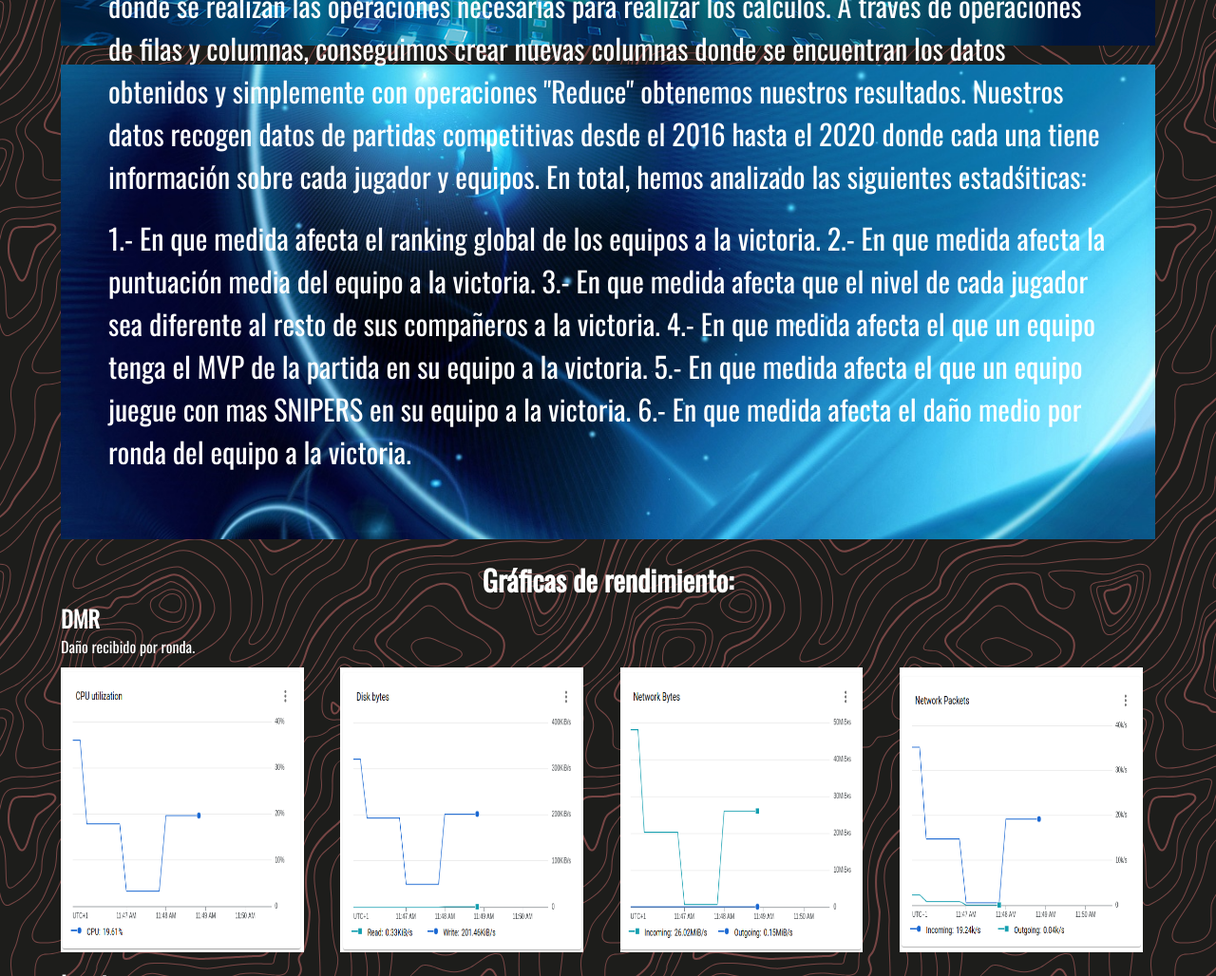
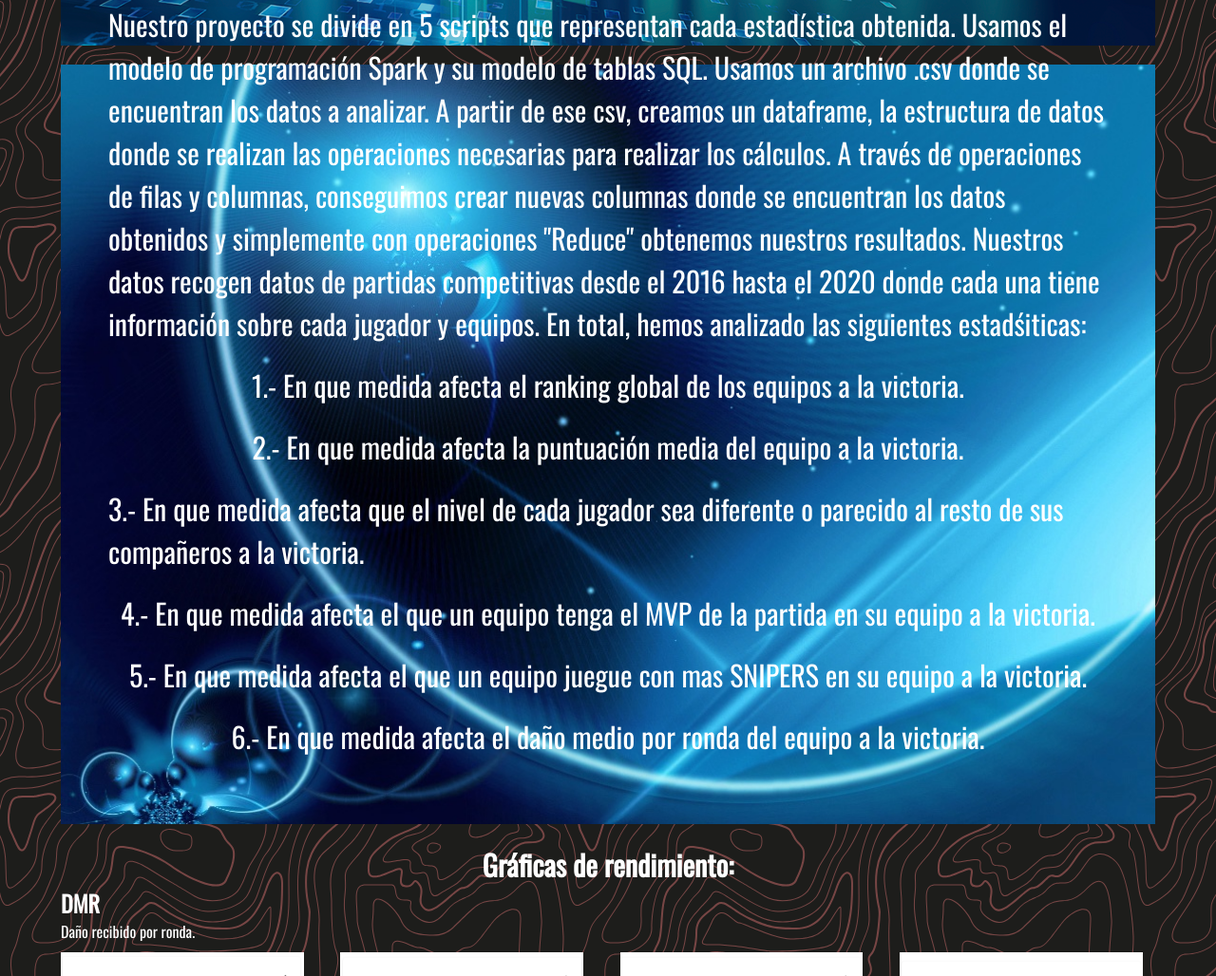
Before and after one commit to jmeitin/jmeitin.github.io, a plain HTML site: page index.html in a window 1280 px wide. Shown: the part 2614-3642 px from the top of the page at 95% size. Drawn offline with nearby package versions, Linux system fonts and the light colour scheme.

```diff
--- a/index.html
+++ b/index.html
@@ -127,13 +127,12 @@
 
                 En total, hemos analizado las siguientes estadśiticas:
             </p>
-            <p>
-                1.- En que medida afecta el ranking global de los equipos a la victoria.
-                2.- En que medida afecta la puntuación media del equipo a la victoria.
-                3.- En que medida afecta que el nivel de cada jugador sea diferente al resto de sus compañeros a la victoria.
-                4.- En que medida afecta el que un equipo tenga el MVP de la partida en su equipo a la victoria.
-                5.- En que medida afecta el que un equipo juegue con mas SNIPERS en su equipo a la victoria.
-                6.- En que medida afecta el daño medio por ronda del equipo a la victoria.</p>
+            <p>1.- En que medida afecta el ranking global de los equipos a la victoria.</p>
+            <p>2.- En que medida afecta la puntuación media del equipo a la victoria.</p>
+            <p>3.- En que medida afecta que el nivel de cada jugador sea diferente o parecido al resto de sus compañeros a la victoria.</p>
+            <p>4.- En que medida afecta el que un equipo tenga el MVP de la partida en su equipo a la victoria.</p>
+            <p>5.- En que medida afecta el que un equipo juegue con mas SNIPERS en su equipo a la victoria.</p>
+            <p>6.- En que medida afecta el daño medio por ronda del equipo a la victoria.</p>
             <a href="https://github.com/jmeitin/ProyectoFinalBigData" ></a>
         </header>
 
--- a/styles.css
+++ b/styles.css
@@ -128,7 +128,7 @@
 
 .showcase5{
     width:100%;
-    height:500px;
+    height:800px;
     background: url(img/fondo.png) no-repeat center/cover;
     padding: 50px;
     margin-bottom: 20px;
```
